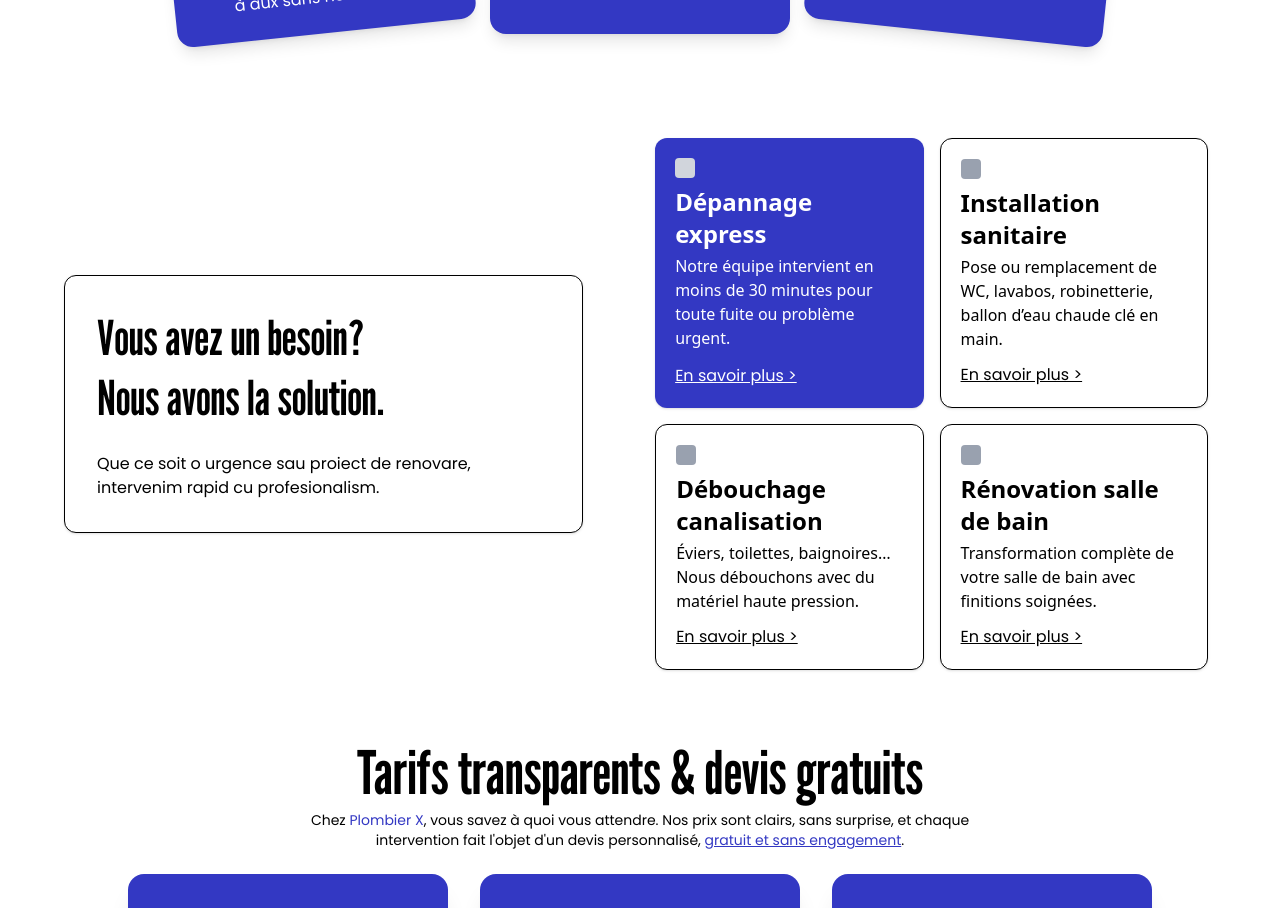
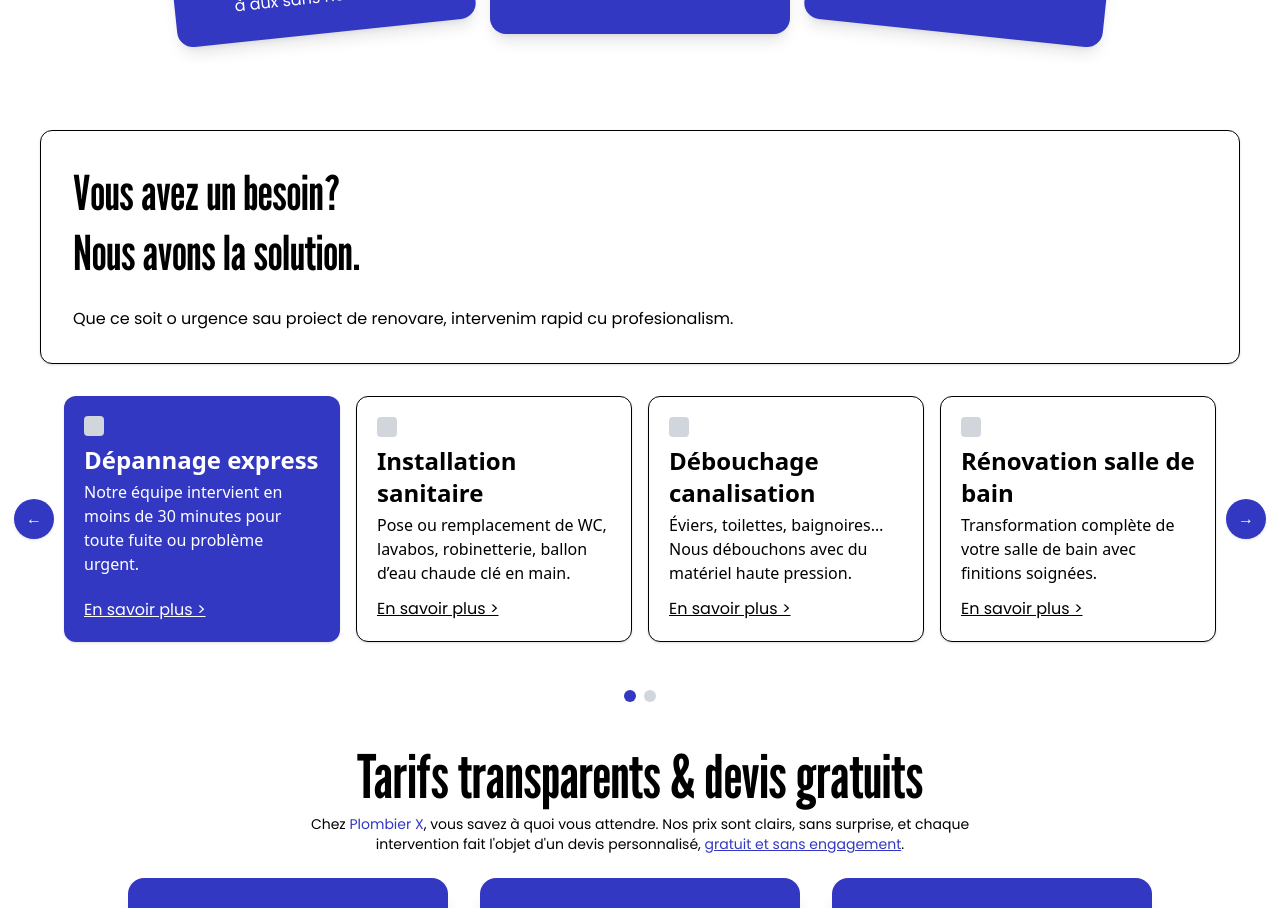
Before and after one commit to GitMan-Del/Plombier, a Next.js app: page / in a window 1280 px wide. Shown: the part 1980-2888 px from the top of the page. Built offline with nearby package versions, Linux system fonts and the light colour scheme.

Commit message:
Servicii

```diff
--- a/src/app/page.tsx
+++ b/src/app/page.tsx
@@ -32,6 +32,63 @@ export default function Home() {
   const [testimonialIndex, setTestimonialIndex] = useState(0);
   const handlePrev = () => setTestimonialIndex((prev) => (prev === 0 ? testimonials.length - 1 : prev - 1));
   const handleNext = () => setTestimonialIndex((prev) => (prev === testimonials.length - 1 ? 0 : prev + 1));
+
+  // SERVICES DATA
+  const services = [
+    {
+      title: "Dépannage express",
+      desc: "Notre équipe intervient en moins de 30 minutes pour toute fuite ou problème urgent.",
+      color: "bg-[#3338C3] text-white",
+      border: "",
+      more: "En savoir plus >",
+    },
+    {
+      title: "Installation sanitaire",
+      desc: "Pose ou remplacement de WC, lavabos, robinetterie, ballon d’eau chaude clé en main.",
+      color: "bg-white text-black border",
+      border: "border",
+      more: "En savoir plus >",
+    },
+    {
+      title: "Débouchage canalisation",
+      desc: "Éviers, toilettes, baignoires… Nous débouchons avec du matériel haute pression.",
+      color: "bg-white text-black border",
+      border: "border",
+      more: "En savoir plus >",
+    },
+    {
+      title: "Rénovation salle de bain",
+      desc: "Transformation complète de votre salle de bain avec finitions soignées.",
+      color: "bg-white text-black border",
+      border: "border",
+      more: "En savoir plus >",
+    },
+    // NEW SERVICES
+    {
+      title: "Débouchage et curage de canalisations",
+      desc: "Nous utilisons un hydrocureur haute pression avec curage préalable. Solutions écologiques, efficaces et garanties.",
+      color: "bg-white text-black border",
+      border: "border",
+      more: "En savoir plus >",
+    },
+    {
+      title: "Fosse septique et bac à graisse",
+      desc: "Installation conforme aux normes. Contactez-nous pour la pose ou la modification de vos canalisations.",
+      color: "bg-white text-black border",
+      border: "border",
+      more: "En savoir plus >",
+    },
+    {
+      title: "Vidange de fosse septique",
+      desc: "Dès que les boues atteignent 50 % du volume, une vidange est indispensable pour éviter les engorgements.",
+      color: "bg-white text-black border",
+      border: "border",
+      more: "En savoir plus >",
+    },
+  ];
+  const [serviceIndex, setServiceIndex] = useState(0); // 0: first 4, 1: last 3
+  const handleServicePrev = () => setServiceIndex((prev) => (prev === 0 ? 1 : 0));
+  const handleServiceNext = () => setServiceIndex((prev) => (prev === 1 ? 0 : 1));
 
 
   return (
@@ -219,7 +276,8 @@ export default function Home() {
       </section>
 
       <section id="services" className="-space-y-5 z-20 min-w-[80%] md:p-0  p-2">
-        <div className="flex flex-col md:flex-row gap-8 md:gap-16 w-full max-w-6xl mx-auto items-center justify-center mt-8">
+        {/* Desktop Carousel */}
+        <div className="hidden md:flex flex-col gap-8 w-full max-w-6xl mx-auto items-center justify-center mt-8">
           <div className="bg-white rounded-xl shadow border p-6 sm:p-8 flex flex-col items-start justify-center w-full md:w-[1200px]">
             <h2 className="text-3xl sm:text-6xl md:text-5xl mb-2 font-league text-black leading-tight text-left">
               Vous avez un besoin?<br />Nous avons la solution.
@@ -228,32 +286,41 @@ export default function Home() {
               Que ce soit o urgence sau proiect de renovare, intervenim rapid cu profesionalism.
             </p>
           </div>
-          <div className="grid grid-cols-2 sm:grid-cols-2 gap-4 w-full md:w-auto p-2">
-            <div className="bg-[#3338C3] rounded-xl p-5 text-white shadow flex flex-col min-h-[150px]">
+          <div className="relative w-full">
+            <button onClick={handleServicePrev} className="absolute left-[-50px] top-1/2 -translate-y-1/2 z-10 bg-[#3338C3] text-white rounded-full w-10 h-10 flex items-center justify-center shadow hover:scale-110 transition-all">
+              &#8592;
+            </button>
+            <div className={`w-full flex justify-center`}>
+              <div className={`grid gap-4 ${serviceIndex === 0 ? 'grid-cols-4' : 'grid-cols-3'}`}>
+                {services.slice(serviceIndex === 0 ? 0 : 4, serviceIndex === 0 ? 4 : 7).map((service) => (
+                  <div key={service.title} className={`${service.color} ${service.border} rounded-xl p-5 shadow flex flex-col min-h-[150px]`}>
+                    <div className="w-5 h-5 bg-gray-300 rounded mb-2" />
+                    <div className="text-left text-2xl font-bold">{service.title}</div>
+                    <div className="text-md mt-1 mb-3 text-left">{service.desc}</div>
+                    <a href="tel:0659514692" className="text-md underline mt-auto text-left">{service.more}</a>
+                  </div>
+                ))}
+              </div>
+            </div>
+            <button onClick={handleServiceNext} className="absolute right-[-50px] top-1/2 -translate-y-1/2 z-10 bg-[#3338C3] text-white rounded-full w-10 h-10 flex items-center justify-center shadow hover:scale-110 transition-all">
+              &#8594;
+            </button>
+          </div>
+          <div className="flex flex-row gap-2 mt-4">
+            <button onClick={() => setServiceIndex(0)} className={`w-3 h-3 rounded-full ${serviceIndex === 0 ? 'bg-[#3338C3]' : 'bg-gray-300'}`}></button>
+            <button onClick={() => setServiceIndex(1)} className={`w-3 h-3 rounded-full ${serviceIndex === 1 ? 'bg-[#3338C3]' : 'bg-gray-300'}`}></button>
+          </div>
+        </div>
+        {/* Mobile: All services stacked */}
+        <div className="w-full md:hidden flex flex-col items-center gap-4 p-2 mt-8">
+          {services.map((service) => (
+            <div key={service.title} className={`${service.color} ${service.border} rounded-xl p-5 shadow flex flex-col min-h-[150px] w-full max-w-[500px]`}>
               <div className="w-5 h-5 bg-gray-300 rounded mb-2" />
-              <div className="text-left text-2xl font-bold">Dépannage express</div>
-              <div className="text-md mt-1 mb-3 text-left">Notre équipe intervient en moins de 30 minutes pour toute fuite ou problème urgent.</div>
-              <a href="#" className="text-md underline mt-auto text-left">En savoir plus &gt;</a>
+              <div className="text-left text-2xl font-bold">{service.title}</div>
+              <div className="text-md mt-1 mb-3 text-left">{service.desc}</div>
+              <a href="tel:0659514692" className="text-md underline mt-auto text-left">{service.more}</a>
             </div>
-            <div className="bg-white rounded-xl p-5 text-black border shadow flex flex-col min-h-[150px]">
-              <div className="w-5 h-5 bg-gray-400 rounded mb-2" />
-              <div className="text-left text-2xl font-bold">Installation sanitaire</div>
-              <div className="text-md mt-1 mb-3 text-left">Pose ou remplacement de WC, lavabos, robinetterie, ballon d’eau chaude clé en main.</div>
-              <a href="#" className="text-md underline mt-auto text-left">En savoir plus &gt;</a>
-            </div>
-            <div className="bg-white rounded-xl p-5 text-black border shadow flex flex-col min-h-[150px]">
-              <div className="w-5 h-5 bg-gray-400 rounded mb-2" />
-              <div className="text-left text-2xl font-bold">Débouchage canalisation</div>
-              <div className="text-md mt-1 mb-3 text-left">Éviers, toilettes, baignoires… Nous débouchons avec du matériel haute pression.</div>
-              <a href="#" className="text-md underline mt-auto text-left">En savoir plus &gt;</a>
-            </div>
-            <div className="bg-white rounded-xl p-5 text-black border shadow flex flex-col min-h-[150px]">
-              <div className="w-5 h-5 bg-gray-400 rounded mb-2" />
-              <div className="text-left text-2xl font-bold">Rénovation salle de bain</div>
-              <div className="text-md mt-1 mb-3 text-left">Transformation complète de votre salle de bain avec finitions soignées.</div>
-              <a href="#" className="text-md underline mt-auto text-left">En savoir plus &gt;</a>
-            </div>
-          </div>
+          ))}
         </div>
       </section>
 
```
